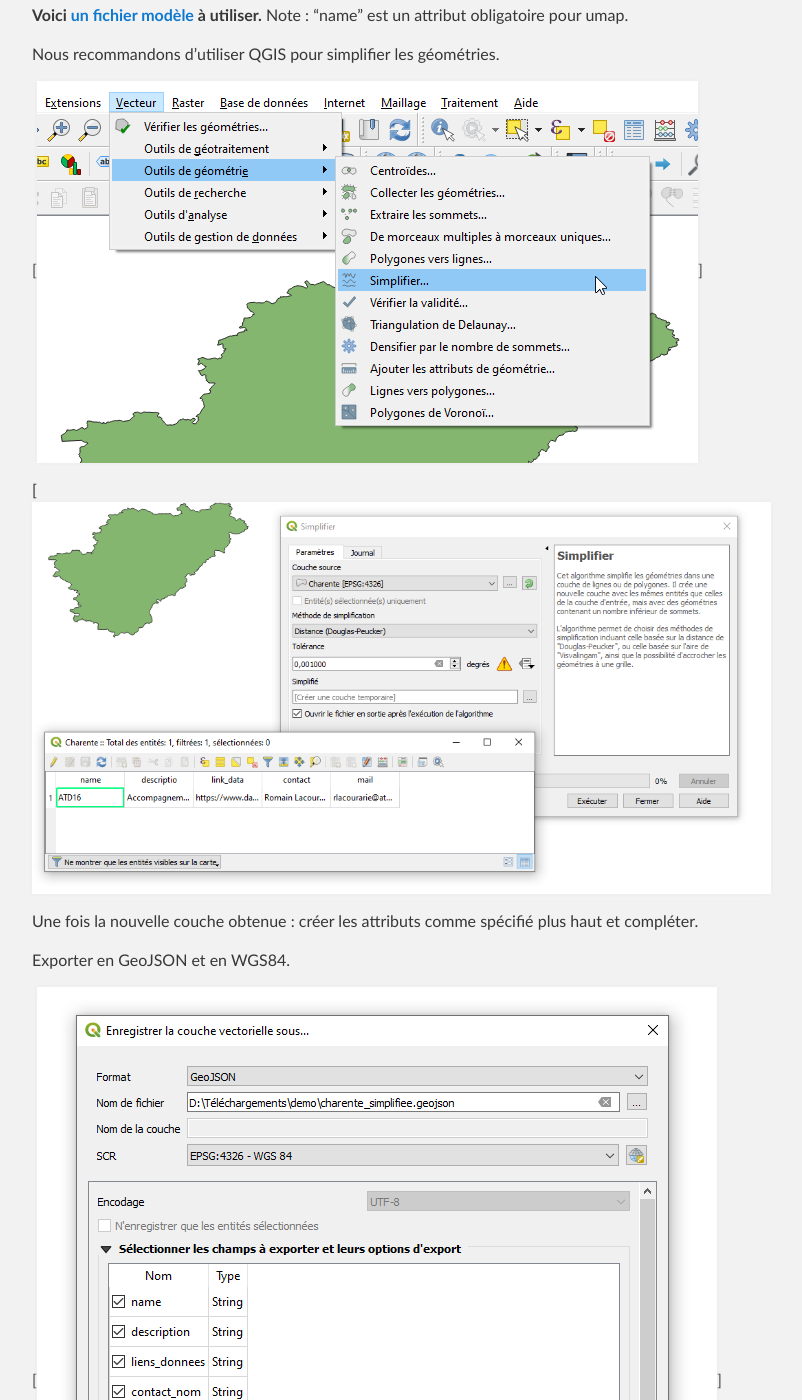
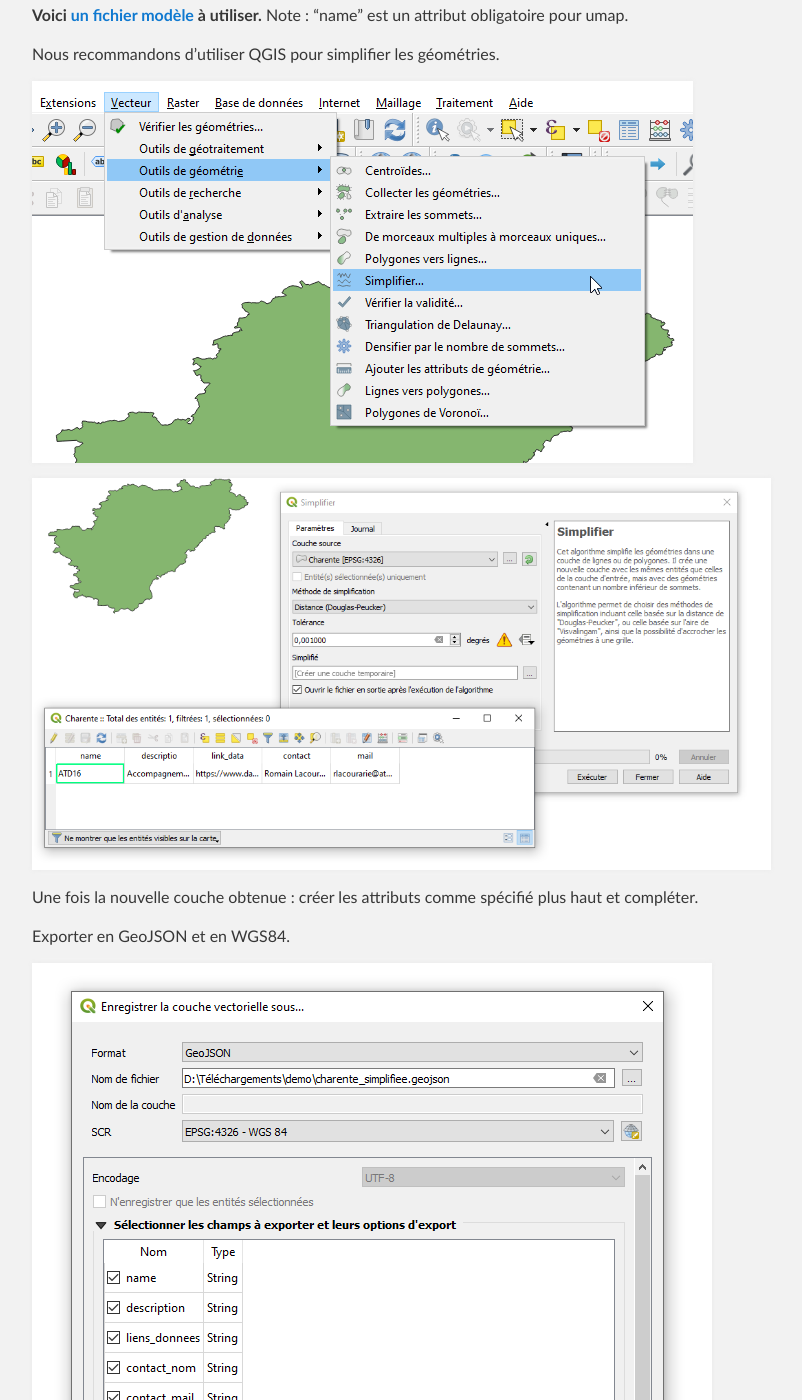
Before and after one commit to aitf-sig-topo/voies-adresses, a Jekyll site: the page built from docs/completer_carte_adressage.md, in a window 1280 px wide and 1400 px high, scrolled down 1757 px. Shown: the whole window, without its empty margins (258-1060 px from the left). Built offline with Jekyll 4.4.1, drawn with Linux system fonts in a browser that asks for light colours; our own code applies the rules of GitHub Pages for plain Markdown files.

Commit message:
tutoriel compléter carte umap

```diff
--- a/docs/completer_carte_adressage.md
+++ b/docs/completer_carte_adressage.md
@@ -34,15 +34,15 @@
 
 Nous recommandons d'utiliser QGIS pour simplifier les géométries.
 
-[![](files/qgis_simplifier_1.png)]
+![](files/qgis_simplifier_1.png)
 
-[![](files/qgis_donnees.png)
+![](files/qgis_donnees.png)
 
 Une fois la nouvelle couche obtenue : créer les attributs comme spécifié plus haut et compléter.
 
 Exporter en GeoJSON et en WGS84.
 
-[![](files/qgis_export_geojson.png)]
+![](files/qgis_export_geojson.png)
 
 
 
@@ -59,4 +59,4 @@
 - Sortir du mode d'édition
 
 
-[![](files/umap_import.gif)]
+![](files/umap_import.gif)
```
